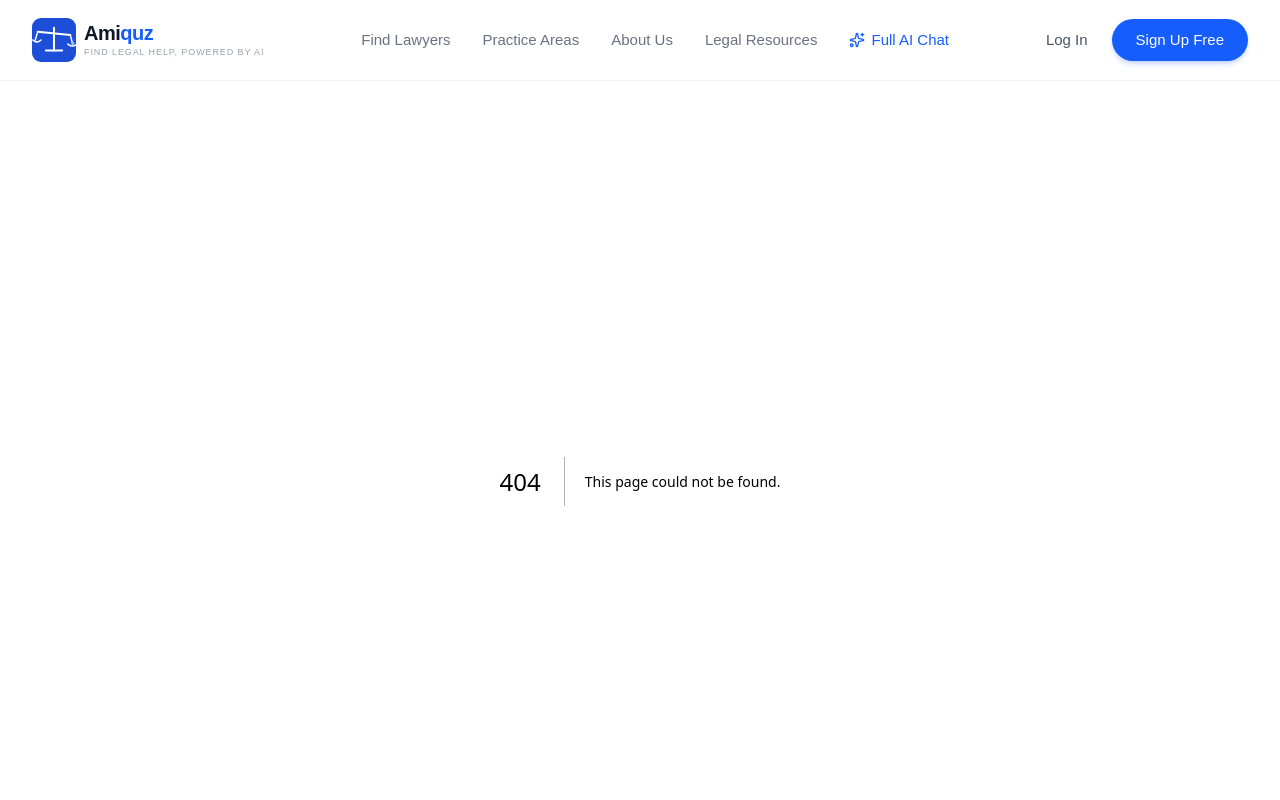
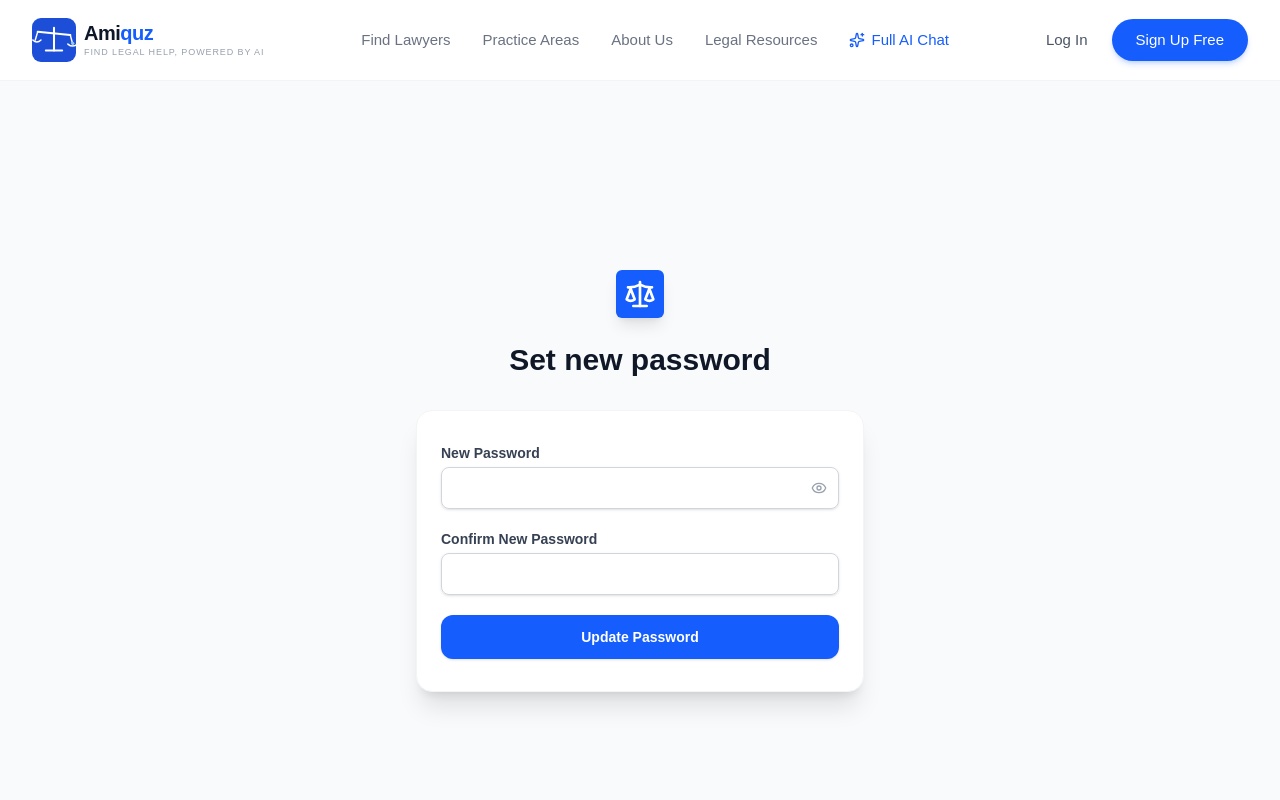
Before and after one commit to Gaurav817817/legaltech-startup, a Next.js app: page /reset-password in a window 1280 px wide. Before the commit this address had no page. Shown: the top 800 px of the page. Built offline with nearby package versions, Linux system fonts and the light colour scheme.

Commit message:
Implement reset password functionality

```diff
--- /dev/null
+++ b/src/app/reset-password/page.tsx
@@ -0,0 +1,78 @@
+'use client'
+import { useState } from 'react'
+import { createClient } from '@/utils/supabase/client'
+import { Scale, CheckCircle, Eye, EyeOff } from 'lucide-react'
+import { useRouter } from 'next/navigation'
+
+export default function ResetPasswordPage() {
+  const router = useRouter()
+  const [password, setPassword] = useState('')
+  const [confirm, setConfirm] = useState('')
+  const [showPassword, setShowPassword] = useState(false)
+  const [loading, setLoading] = useState(false)
+  const [error, setError] = useState('')
+  const [success, setSuccess] = useState(false)
+
+  const handleSubmit = async (e: React.FormEvent) => {
+    e.preventDefault()
+    if (password !== confirm) { setError('Passwords do not match'); return }
+    if (password.length < 8) { setError('Password must be at least 8 characters'); return }
+    setLoading(true)
+    const supabase = createClient()
+    const { error } = await supabase.auth.updateUser({ password })
+    if (error) { setError(error.message); setLoading(false); return }
+    setSuccess(true)
+    setTimeout(() => router.push('/dashboard'), 2000)
+  }
+
+  if (success) return (
+    <div className="min-h-screen bg-gray-50 flex items-center justify-center">
+      <div className="text-center">
+        <CheckCircle className="w-16 h-16 text-green-500 mx-auto mb-4" />
+        <h2 className="text-2xl font-bold text-gray-900">Password updated!</h2>
+        <p className="text-gray-500 mt-2">Redirecting to your dashboard...</p>
+      </div>
+    </div>
+  )
+
+  return (
+    <div className="min-h-screen bg-gray-50 flex flex-col justify-center py-12 sm:px-6 lg:px-8">
+      <div className="sm:mx-auto sm:w-full sm:max-w-md text-center">
+        <div className="flex justify-center">
+          <div className="w-12 h-12 bg-blue-600 rounded-md flex items-center justify-center shadow-lg">
+            <Scale className="w-8 h-8 text-white" />
+          </div>
+        </div>
+        <h2 className="mt-6 text-3xl font-extrabold text-gray-900">Set new password</h2>
+      </div>
+      <div className="mt-8 sm:mx-auto sm:w-full sm:max-w-md">
+        <div className="bg-white py-8 px-6 shadow-xl sm:rounded-2xl border border-gray-100">
+          {error && <div className="mb-4 bg-red-50 border border-red-200 text-red-600 px-4 py-3 rounded-lg text-sm">{error}</div>}
+          <form onSubmit={handleSubmit} className="space-y-5">
+            <div>
+              <label className="block text-sm font-semibold text-gray-700 mb-1">New Password</label>
+              <div className="relative">
+                <input type={showPassword ? 'text' : 'password'} required value={password}
+                  onChange={e => setPassword(e.target.value)}
+                  className="appearance-none block w-full px-3 py-2.5 border border-gray-300 rounded-lg shadow-sm focus:outline-none focus:ring-2 focus:ring-blue-500 sm:text-sm text-gray-900 pr-10" />
+                <button type="button" onClick={() => setShowPassword(!showPassword)}
+                  className="absolute right-3 top-1/2 -translate-y-1/2 text-gray-400">
+                  {showPassword ? <EyeOff className="w-4 h-4" /> : <Eye className="w-4 h-4" />}
+                </button>
+              </div>
+            </div>
+            <div>
+              <label className="block text-sm font-semibold text-gray-700 mb-1">Confirm New Password</label>
+              <input type="password" required value={confirm} onChange={e => setConfirm(e.target.value)}
+                className="appearance-none block w-full px-3 py-2.5 border border-gray-300 rounded-lg shadow-sm focus:outline-none focus:ring-2 focus:ring-blue-500 sm:text-sm text-gray-900" />
+            </div>
+            <button type="submit" disabled={loading}
+              className="w-full flex justify-center py-3 px-4 rounded-xl shadow-sm text-sm font-bold text-white bg-blue-600 hover:bg-blue-700 disabled:opacity-50 transition-colors">
+              {loading ? 'Updating...' : 'Update Password'}
+            </button>
+          </form>
+        </div>
+      </div>
+    </div>
+  )
+}
```
